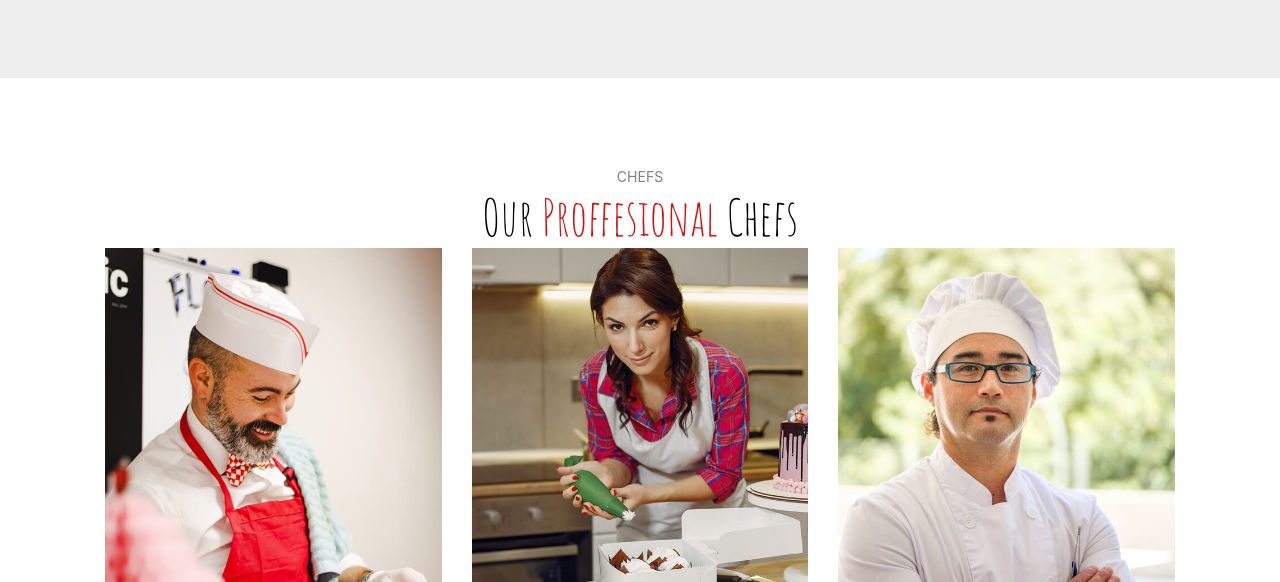
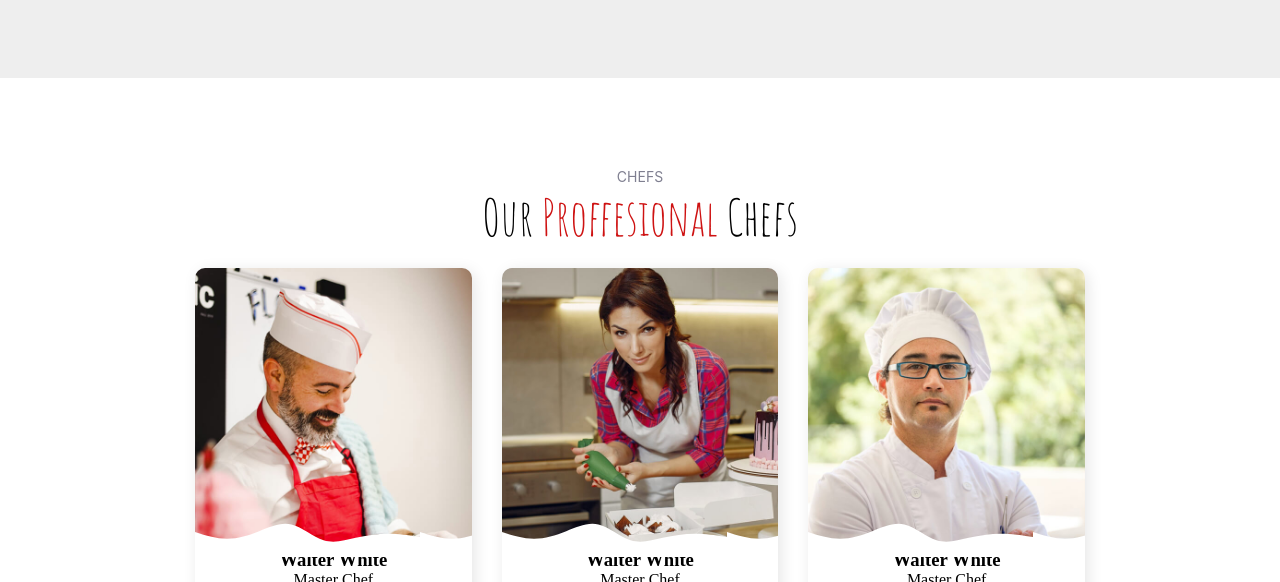
Before and after one commit to fadywadea/mealify, a plain HTML site: page index.html in a window 1280 px wide. Shown: the part 722-1304 px from the top of the page. Drawn offline with Linux system fonts and the light colour scheme.

Commit message:
inital commit

```diff
--- a/css/stylesheet.css
+++ b/css/stylesheet.css
@@ -5,8 +5,13 @@
   --font--secndory: "Inter", sans-serif;
   --primry-color: hsl(0deg 83.93% 43.92%);
   --white-color: #FFFFFF;
+  --light-hue: 0;
+  --light-saturation: 0%;
+  --light-lightness: 100%;
+  --color-light: hsl(var(--light-hue), var(--light-saturation), var(--light-lightness));
   --animation-duration: 400ms;
   --inline-gap: 0.9375rem;
+  --gap: 1.875rem;
 }
 
 /*End Root*/
@@ -28,7 +33,7 @@
   display: flex;
   justify-content: space-between;
   align-items: center;
-  padding: 25px 100px;
+  padding: 25px 210px;
   background-color: var(--white-color);
   box-shadow: 0 1px 15px rgba(1 1 1 / 10%);
   text-transform: capitalize;
@@ -57,9 +62,34 @@
   color: #7f7f90;
   font-size: 1rem;
   font-weight: 600;
+  gap:   var(--inline-gap);
+  gap: var(--gap);
+  position: relative;
 }
 
-.nav-bar .list-bar {
+/*
+.list-bar a::before {
+  content: "";
+  position: absolute;
+  bottom: -3px;
+  left: var(--inline-gap);
+  width: 0px;
+  height: 2px;
+  background-color: var(--color-primary);
+  transition: width var(--animation-duration);
+}
+*/
+
+.list-bar a:hover {
+  border-bottom: 3px solid var(--primry-color);
+  padding-bottom: 5px;
+  color: #212529;
+  width: 100%;
+  transition: border-bottom 0.5s;
+  }
+
+
+  .nav-bar .list-bar {
   list-style: none;
   display: flex;
 }
@@ -68,12 +98,6 @@
   padding: 5px 15px;
 }
 
-.list-bar a:hover {
-  border-bottom: 3px solid var(--primry-color);
-  padding-bottom: 5px;
-  color: #212529;
-  transition: color 0.5s;
-}
 
 /*@keyframes bl7 {
   0% {
@@ -139,7 +163,7 @@ body:has(.contact:target) .contact-link {
 .enjoy {
   flex-wrap: wrap;
   display: flex;
-  width: 40%;
+  width: 35%;
 }
 
 .enjoy h2 {
@@ -163,12 +187,12 @@ body:has(.contact:target) .contact-link {
   align-items: center;
   justify-content: end;
   filter: drop-shadow(4px 4px 9px #000a);
-  width: 60%;
+  width: 35%;
 }
 
 
 .food-plate img {
-  width: 70%;
+  width: 100%;
 }
 
 .food-plate img:hover {
@@ -272,8 +296,8 @@ body:has(.contact:target) .contact-link {
 
 /*Start Section Chefs*/
 .container {
-  flex-direction: column;
-  margin: 50px 100px;
+  text-align: center;
+  margin: 50px 190px;
   padding: 40px 5px;
 }
 
@@ -305,23 +329,42 @@ body:has(.contact:target) .contact-link {
 .section2 {
   display: flex;
   gap: 30px;
+  flex-wrap: wrap;
+  padding-block: 1.25rem;
 }
 
 .card {
-  background-color: #212529;
   display: flex;
   flex-wrap: wrap;
   align-items: center;
   justify-content: center;
-  border-radius: 50px;
+  border-radius: 10px;
+  transition: scale var(--animation-duration);
+  background-color: var(--color-light);
+  box-shadow: 3px 3px 15px 0px rgba(0, 0, 0, 0.1);
+  width: calc(calc(100% - var(--gap) * 2) / 3);
+  overflow: hidden;
+  position: relative;
 }
 
+.card picture {
+  width: 100%;
+}
 
 .card img {
-  display: flex;
   align-items: center;
   justify-content: center;
   width: 100%;
+}
+
+.section2 .card::before {
+  content: "";
+  position: absolute;
+  background-image: url(../images/wave.svg);
+  background-repeat: repeat-x;
+  width: 100%;
+  height: 50px;
+  bottom: 176px;
 }
 
 .card-content {
--- a/index.html
+++ b/index.html
@@ -74,7 +74,9 @@
       </div>
       <div class="section2">
         <div class="card">
+          <picture>
             <img src="images/2.jpg" alt="chef">
+          </picture>
           <div class="card-content">
             <h3>Walter White</h3>
             <span>Master Chef </span>
@@ -108,7 +110,9 @@
           </ul>
         </div>
         <div class="card">
-          <img src="images/3.jpg" alt="chef">
+          <picture>
+            <img src="images/3.jpg" alt="chef">
+          </picture>
           <div class="card-content">
             <h3>Walter White</h3>
             <span>Master Chef </span>
@@ -142,7 +146,9 @@
           </ul>
         </div>
         <div class="card">
-          <img src="images/4.jpg" alt="chef">
+          <picture>
+            <img src="images/4.jpg" alt="chef">
+          </picture>
           <div class="card-content">
             <h3>Walter White</h3>
             <span>Master Chef </span>
```
Also changed, not shown: images/wave.svg (added).
